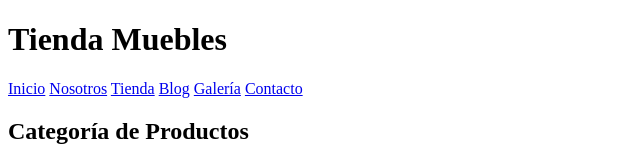
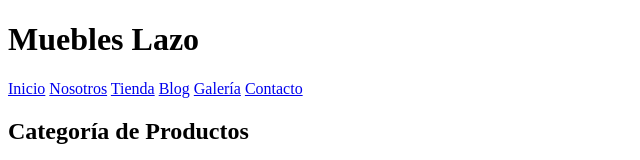
Before and after one commit to leydimabelvh/muebles-lazo, a plain HTML site: page index.html in a window 1280 px wide. Shown: the top 160 px of the page, without its empty margins (0-640 px from the left). Drawn offline with Linux system fonts and the light colour scheme.

Commit message:
Modify title and header on homepage

```diff
--- a/index.html
+++ b/index.html
@@ -4,11 +4,11 @@
     <meta charset="UTF-8">
     <meta http-equiv="X-UA-Compatible" content="IE=edge">
     <meta name="viewport" content="width=device-width, initial-scale=1.0">
-    <title>Tienda Muebles</title>
+    <title>Muebles Lazo</title>
 </head>
 <body>
     <header>
-        <h1>Tienda Muebles</h1>
+        <h1>Muebles Lazo</h1>
     </header>
 
     <nav>
@@ -156,5 +156,3 @@
 
 </body>
 </html>
-
-<!-- <video src="https://www.w3schools.com/tags/mov_bbb.mp4" controls></video> -->
```
